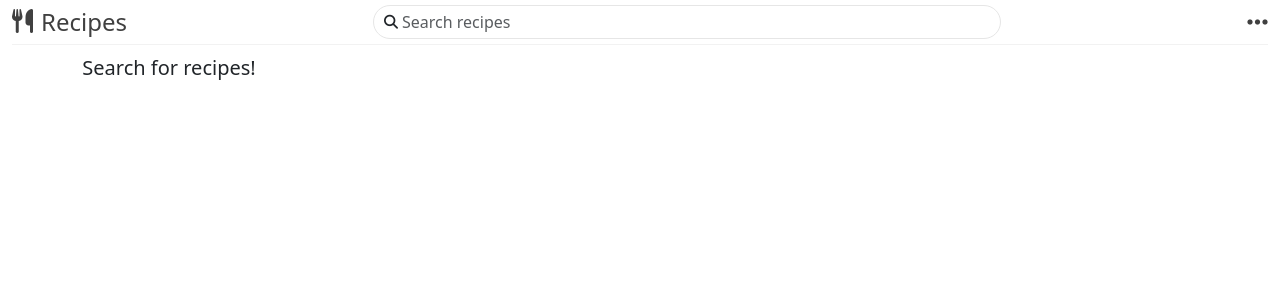
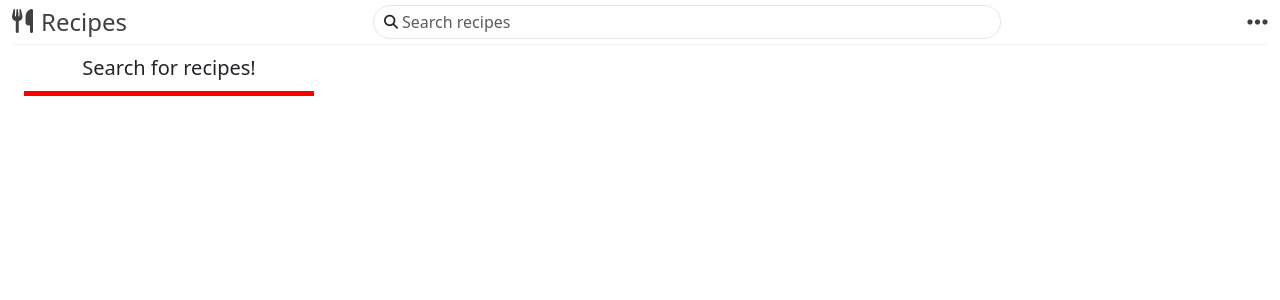
Before and after one commit to mrmeizongo/recipe-app, a React (Vite) app: page /recipes in a window 1280 px wide. Shown: the top 300 px of the page. Built offline with nearby package versions, Linux system fonts and the light colour scheme.

Commit message:
Minor changes

```diff
--- a/src/components/pages/Recipes/Recipes.jsx
+++ b/src/components/pages/Recipes/Recipes.jsx
@@ -96,7 +96,7 @@ const Recipes = ({ recipes }) => {
 		<div className={`${RecipesStyle.Body} row`}>
 			<div className="col-12 col-lg-3">
 				<div
-					className={`${RecipesStyle.Results} d-flex flex-row flex-lg-column flex-wrap align-items-lg-center gap-1 p-3`}
+					className={`${RecipesStyle.Results} d-flex flex-row flex-lg-column flex-wrap flex-lg-nowrap align-items-lg-center gap-1 p-3`}
 				>
 					{recipes.recipeList.length > 0 ? (
 						recipes.recipeList.map((element, index) => {
--- a/src/components/pages/Recipes/RecipesStyle.module.css
+++ b/src/components/pages/Recipes/RecipesStyle.module.css
@@ -1,21 +1,20 @@
-.Title {
-}
+.Title {}
 
 .Body {
-	min-height: inherit;
+   min-height: inherit;
 }
 
 .Results {
-	max-height: 89dvh;
-	overflow-y: auto;
-	scroll-behavior: smooth;
+   max-height: 70dvh;
+   overflow-y: auto;
+   box-shadow: inset 0px -5px red;
 }
 
 .Button {
-	background-color: transparent;
+   background-color: transparent;
 }
 
 .Button:hover {
-	background-color: hsl(350, 10%, 90%);
-	transition: all 0.8s;
+   background-color: hsl(350, 10%, 90%);
+   transition: all 0.8s;
 }
```
